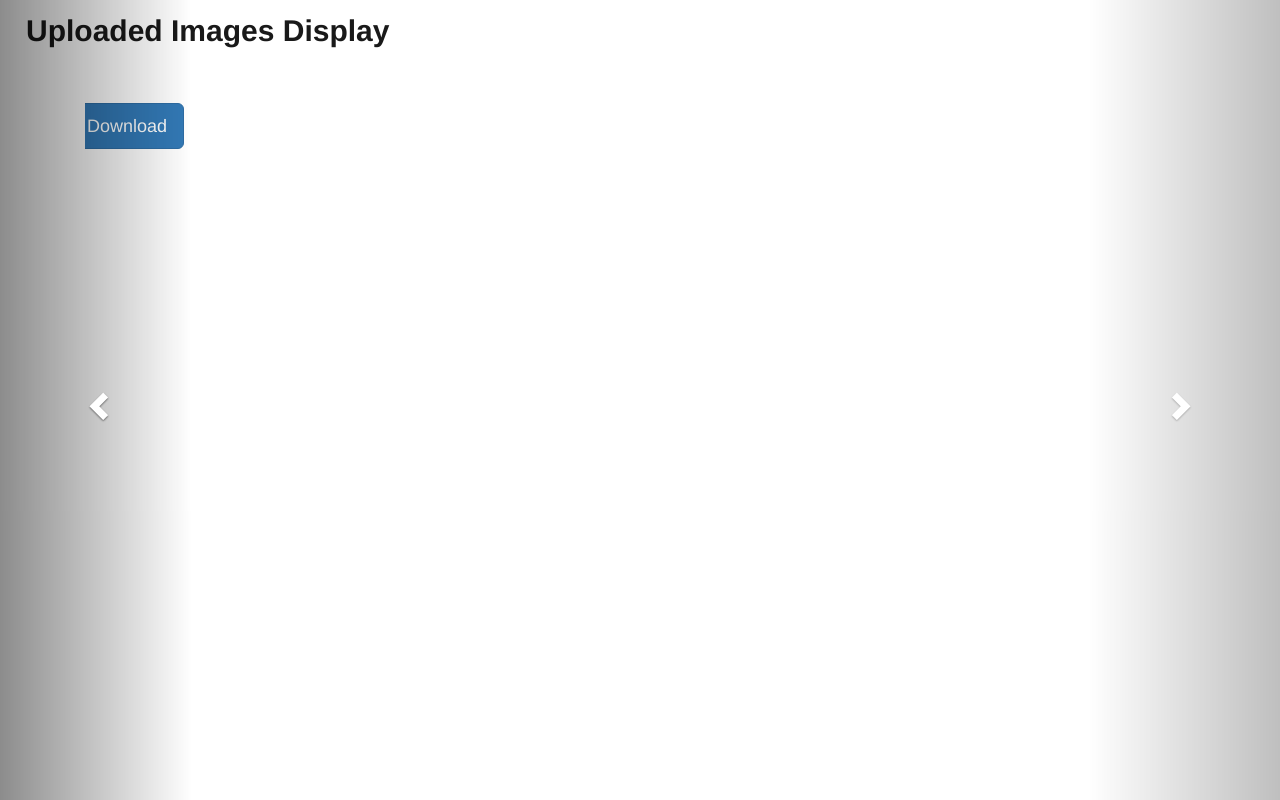
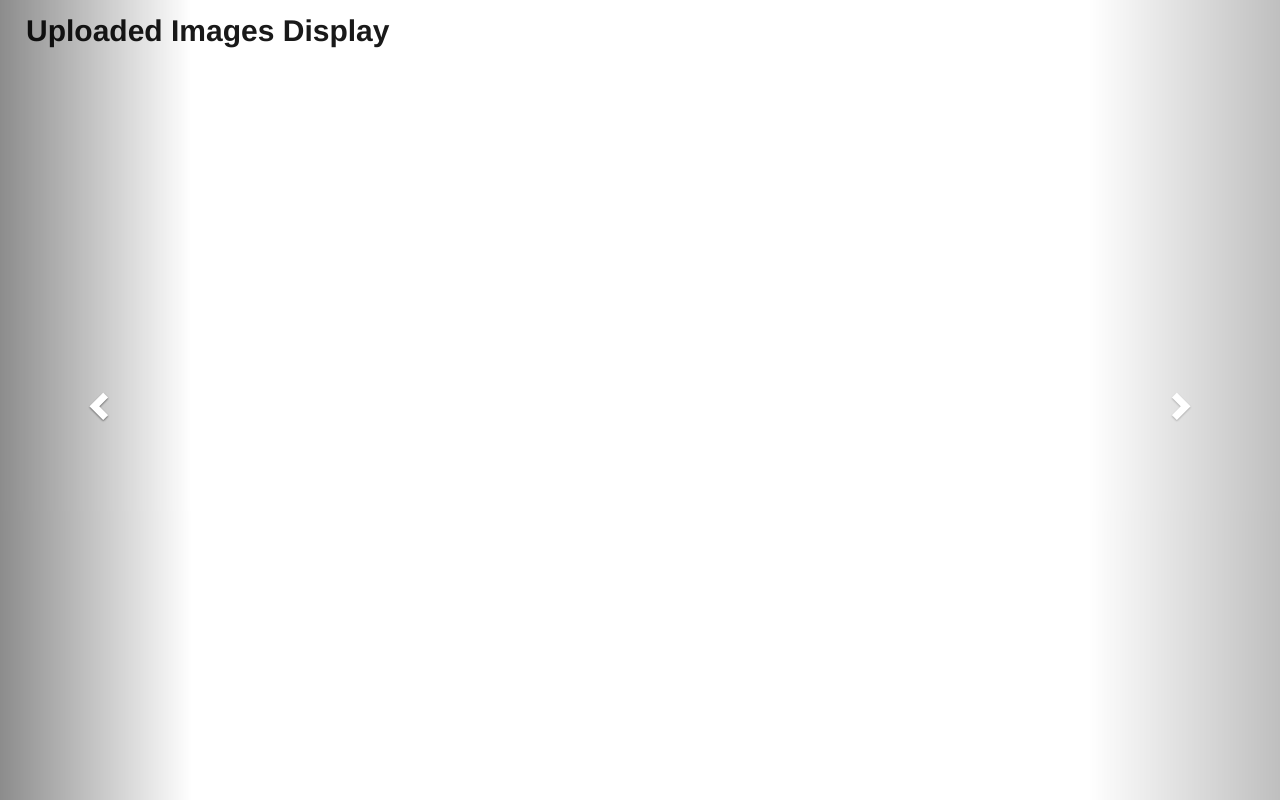
Before and after one commit to thirapathammayenumula/Python-and-Django, a Django app: page /imgupload/imgdisplay/ in a window 1280 px wide. Run offline with Django 3.2, Linux system fonts and the light colour scheme; data that the repository does not hold is empty; some libraries are stand-ins or nearby versions.

Commit message:
Add files via upload

```diff
--- a/templates/images.html
+++ b/templates/images.html
@@ -89,7 +89,7 @@
 		{% endfor %}
 		</div>
 		<!-- <a href="{{ i.images.url }}" download></a> -->
-            <button type="button" class="btn btn-primary btn-lg" id="bt1" style="float:right;" > Download</button>
+           <!-- <button type="button" class="btn btn-primary btn-lg" id="bt1" style="float:right;" > Download</button>-->
       </div>
 
 
@@ -125,7 +125,7 @@
     </div>
 
     </div>
-	 <button type="button" class="btn btn-primary btn-lg" id="bt2" style="float:right;" > Download</button>
+	<!-- <button type="button" class="btn btn-primary btn-lg" id="bt2" style="float:right;" > Download</button>-->
 
 </div>
 <div class="item">
@@ -158,7 +158,7 @@
 		{% endfor %}
     </div>
     </div>
-	  <button type="button" class="btn btn-primary btn-lg" id="bt3" style="float:right;" > Download</button>
+	<!--  <button type="button" class="btn btn-primary btn-lg" id="bt3" style="float:right;" > Download</button>-->
 
 </div>
  <div class="item">
```
Lines whose indentation alone changed are shown as unchanged.
